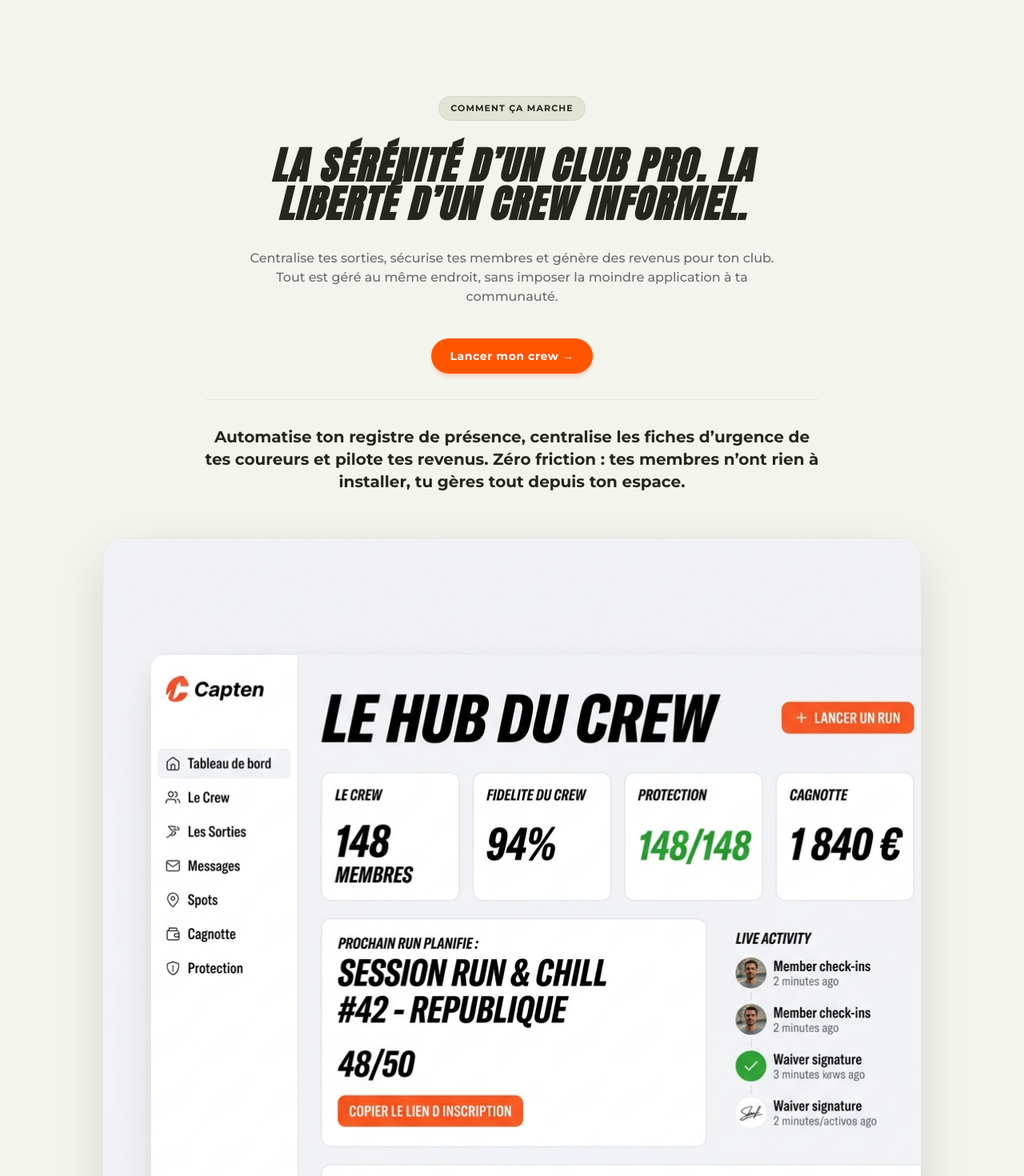
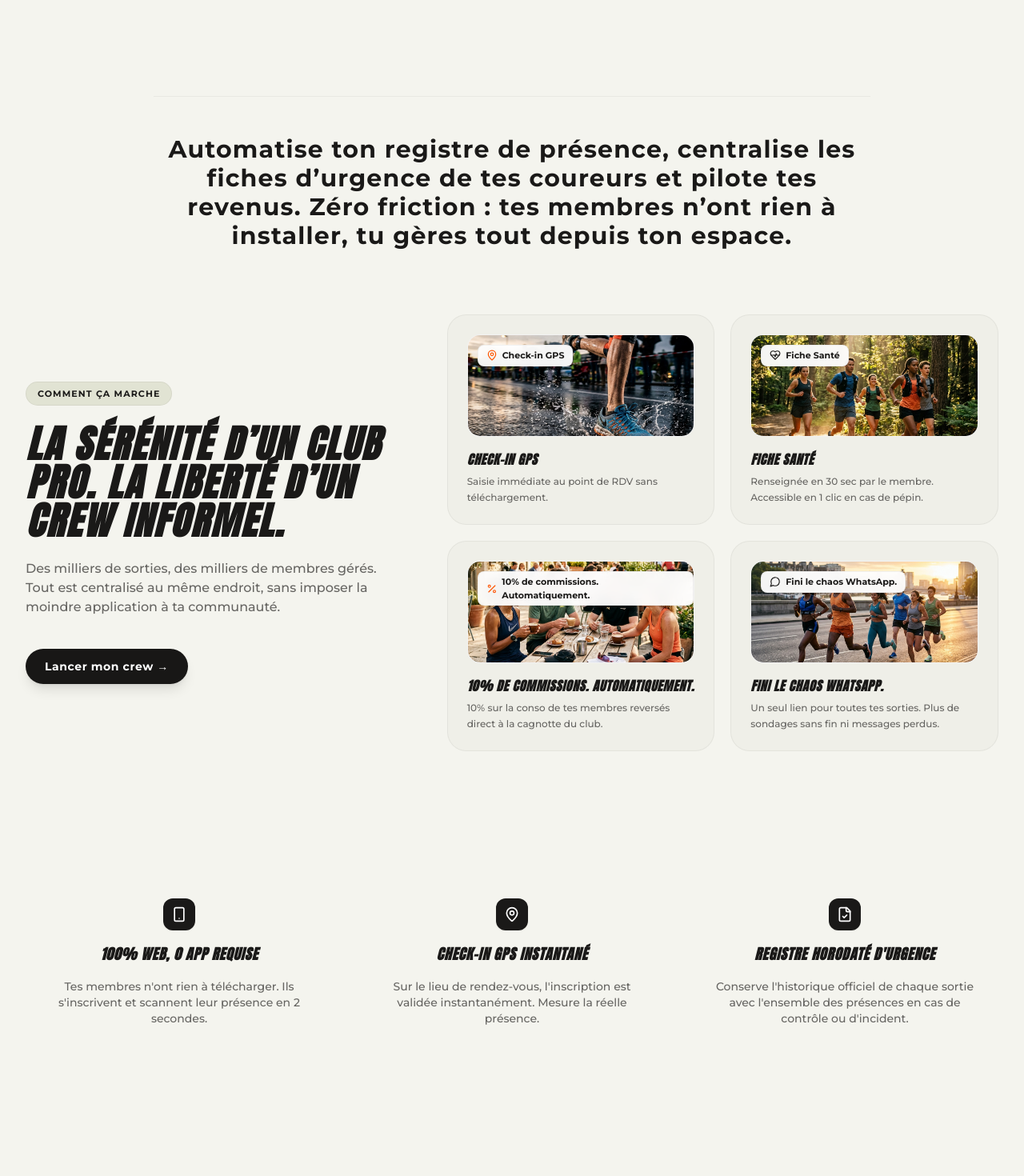
Before and after one commit to cheicknediawara10-crypto/capten, a Next.js app: page / in a window 1280 px wide. Shown: the part 1100-2570 px from the top of the page at 80% size. Built offline with nearby package versions, Linux system fonts and the light colour scheme; no server answers.

Commit message:
refactor(landing): restore exact 1:1 section layout matching reference screenshot with Bento split grid and 3 icon features

```diff
--- a/src/components/landing/Comparison.tsx
+++ b/src/components/landing/Comparison.tsx
@@ -70,12 +70,11 @@ export function Comparison() {
             >
               {/* Header Logo */}
               <div className="flex items-center gap-2 pb-3 border-b border-white/10">
-                <div className="w-6 h-6 rounded-lg bg-[#FF5500] flex items-center justify-center">
-                  <Zap className="w-3.5 h-3.5 fill-white" />
-                </div>
-                <span className="font-extrabold text-sm text-white tracking-wider">
-                  CAPTEN
-                </span>
+                <img
+                  src="/logo.png"
+                  alt="CAPTEN"
+                  className="h-5 w-auto object-contain brightness-0 invert"
+                />
               </div>
 
               {/* 7 Checkmark Items */}
--- a/src/components/landing/Explanation.tsx
+++ b/src/components/landing/Explanation.tsx
@@ -3,48 +3,121 @@
 import React from "react";
 import { Container } from "./Container";
 import { Button } from "./Button";
+import { MapPin, HeartPulse, Percent, MessageCircle } from "lucide-react";
+import { motion } from "framer-motion";
 
 export function Explanation() {
+  const bentoCards = [
+    {
+      icon: MapPin,
+      bgColor: "bg-[#FDF6F0]",
+      accentColor: "text-[#FF5500]",
+      badge: "Check-in GPS",
+      title: "Check-in GPS",
+      desc: "Saisie immédiate au point de RDV sans téléchargement.",
+      img: "/assets/running_action.png"
+    },
+    {
+      icon: HeartPulse,
+      bgColor: "bg-[#F4F3ED]",
+      accentColor: "text-[#1A1918]",
+      badge: "Fiche Santé",
+      title: "Fiche Santé",
+      desc: "Renseignée en 30 sec par le membre. Accessible en 1 clic en cas de pépin.",
+      img: "/assets/runners_trail.png"
+    },
+    {
+      icon: Percent,
+      bgColor: "bg-[#FFF8F4]",
+      accentColor: "text-[#FF5500]",
+      badge: "Cagnotte",
+      title: "10% de commissions. Automatiquement.",
+      desc: "10% sur la conso de tes membres reversés direct à la cagnotte du club.",
+      img: "/assets/runners_social.png"
+    },
+    {
+      icon: MessageCircle,
+      bgColor: "bg-[#F4F3ED]",
+      accentColor: "text-[#1A1918]",
+      badge: "WhatsApp",
+      title: "Fini le chaos WhatsApp.",
+      desc: "Un seul lien pour toutes tes sorties. Plus de sondages sans fin ni messages perdus.",
+      img: "/assets/hero_runners.png"
+    }
+  ];
+
   return (
-    <section className="py-16 md:py-24 text-center">
-      <Container className="max-w-4xl mx-auto space-y-8">
+    <section className="py-16 md:py-24">
+      <Container className="max-w-6xl mx-auto space-y-20">
 
-        {/* Badge */}
-        <div className="inline-block text-[11px] font-bold uppercase tracking-widest text-[#25261D] bg-[#E1E3D3] px-3.5 py-1.5 rounded-full border border-black/5">
+        {/* Statement Paragraph (Centered) */}
+        <div className="max-w-4xl mx-auto text-center border-t border-black/5 pt-12">
+          <p className="text-xl sm:text-3xl font-extrabold text-[#1A1918] leading-[1.25] tracking-tight">
+            Automatise ton registre de présence, centralise les fiches d’urgence de tes coureurs et pilote tes revenus. Zéro friction : tes membres n’ont rien à installer, tu gères tout depuis ton espace.
+          </p>
+        </div>
+
+        {/* Comment ça marche - Split Bento Grid */}
+        <div className="grid grid-cols-1 lg:grid-cols-12 gap-12 items-center">
+
+          {/* Left Column (Sticky Text & CTA) */}
+          <div className="lg:col-span-5 space-y-6 text-left">
+            <div className="inline-block text-[11px] font-extrabold uppercase tracking-widest text-[#1A1918] bg-[#E1E3D3] px-3.5 py-1.5 rounded-full border border-black/5">
               COMMENT ÇA MARCHE
             </div>
 
-        {/* H2 Title */}
-        <h2 className="font-extrabold text-3xl sm:text-5xl text-[#25261D] leading-[1.12] tracking-tight max-w-2xl mx-auto">
+            <h2 className="font-extrabold text-3xl sm:text-5xl text-[#1A1918] leading-[1.12] tracking-tight">
               La sérénité d’un club pro. La liberté d’un crew informel.
             </h2>
 
-        {/* Subtitle */}
-        <p className="text-sm sm:text-base text-[#6B6A6A] font-medium max-w-2xl mx-auto leading-relaxed">
-          Centralise tes sorties, sécurise tes membres et génère des revenus pour ton club. Tout est géré au même endroit, sans imposer la moindre application à ta communauté.
+            <p className="text-sm sm:text-base text-[#666562] font-medium leading-relaxed">
+              Des milliers de sorties, des milliers de membres gérés. Tout est centralisé au même endroit, sans imposer la moindre application à ta communauté.
             </p>
 
-        {/* Button */}
-        <div className="pt-2">
-          <Button href="/login?mode=signup" variant="primary" size="md">
-            <span>Lancer mon crew →</span>
+            <div className="pt-4">
+              <Button href="/login?mode=signup" variant="dark" size="md">
+                Lancer mon crew →
               </Button>
             </div>
+          </div>
 
-        {/* Big Text Paragraph */}
-        <p className="text-base sm:text-xl font-bold text-[#25261D] leading-relaxed max-w-3xl mx-auto pt-8 border-t border-black/5">
-          Automatise ton registre de présence, centralise les fiches d’urgence de tes coureurs et pilote tes revenus. Zéro friction : tes membres n’ont rien à installer, tu gères tout depuis ton espace.
+          {/* Right Column (2x2 Bento Cards Grid) */}
+          <div className="lg:col-span-7 grid grid-cols-1 sm:grid-cols-2 gap-5">
+            {bentoCards.map((card, idx) => (
+              <motion.div
+                key={idx}
+                initial={{ opacity: 0, y: 20 }}
+                whileInView={{ opacity: 1, y: 0 }}
+                viewport={{ once: true }}
+                transition={{ duration: 0.4, delay: idx * 0.1 }}
+                className="bg-[#EFEFE8] rounded-[24px] p-6 space-y-4 border border-black/5 flex flex-col justify-between hover:shadow-md transition-shadow duration-200"
+              >
+                {/* Thumbnail / Image Card */}
+                <div className="h-32 w-full rounded-2xl overflow-hidden relative bg-white border border-black/5 shadow-inner">
+                  <img
+                    src={card.img}
+                    alt={card.title}
+                    className="w-full h-full object-cover"
+                  />
+                  <div className="absolute top-3 left-3 bg-white/95 backdrop-blur px-2.5 py-1 rounded-lg border border-black/5 text-[11px] font-extrabold text-[#1A1918] flex items-center gap-1.5 shadow-sm">
+                    <card.icon className={`w-3.5 h-3.5 ${card.accentColor}`} />
+                    <span>{card.title}</span>
+                  </div>
+                </div>
+
+                {/* Card Content */}
+                <div className="space-y-1.5 text-left">
+                  <h3 className="font-extrabold text-base text-[#1A1918] tracking-tight">
+                    {card.title}
+                  </h3>
+                  <p className="text-xs text-[#666562] font-medium leading-relaxed">
+                    {card.desc}
                   </p>
+                </div>
+              </motion.div>
+            ))}
+          </div>
 
-        {/* High Impact Dashboard Mockup Showcase */}
-        <div className="pt-6">
-          <div className="relative mx-auto max-w-5xl rounded-[28px] overflow-hidden border border-black/10 shadow-[0_25px_65px_rgba(0,0,0,0.12)] bg-white">
-            <img
-              src="/dashboard-preview.png"
-              alt="CAPTEN SaaS Hub & Dashboard Preview"
-              className="w-full h-auto object-cover rounded-[28px]"
-            />
-          </div>
         </div>
 
       </Container>
--- a/src/components/landing/Features.tsx
+++ b/src/components/landing/Features.tsx
@@ -3,29 +3,29 @@
 import React from "react";
 import { motion } from "framer-motion";
 import { Container } from "./Container";
-import { Coffee, MapPin, HeartPulse } from "lucide-react";
+import { Smartphone, MapPin, FileCheck } from "lucide-react";
 
 export function Features() {
   const featuresList = [
     {
-      icon: Coffee,
-      title: "10 % de commission Automatiquement",
-      desc: "10 % de commission reversés à ton crew sur chaque conso payée chez vos partenaires."
+      icon: Smartphone,
+      title: "100% Web, 0 app requise",
+      desc: "Tes membres n'ont rien à télécharger. Ils s'inscrivent et scannent leur présence en 2 secondes."
     },
     {
       icon: MapPin,
       title: "Check-in GPS instantané",
-      desc: "Valide les présences réelles au point de rendez-vous et mesure l'engagement de ton crew sortie après sortie."
+      desc: "Sur le lieu de rendez-vous, l'inscription est validée instantanément. Mesure la réelle présence."
     },
     {
-      icon: HeartPulse,
-      title: "Fiche Santé",
-      desc: "Chaque membre renseigne son contact prioritaire et ses infos médicales en 30 secondes."
+      icon: FileCheck,
+      title: "Registre horodaté d'urgence",
+      desc: "Conserve l'historique officiel de chaque sortie avec l'ensemble des présences en cas de contrôle ou d'incident."
     }
   ];
 
   return (
-    <section id="features" className="pb-20 md:pb-28">
+    <section id="features" className="py-12 md:py-16">
       <Container className="max-w-5xl mx-auto">
         <div className="grid grid-cols-1 md:grid-cols-3 gap-8 text-center">
           {featuresList.map((f, idx) => (
@@ -35,15 +35,16 @@ export function Features() {
               whileInView={{ opacity: 1, y: 0 }}
               viewport={{ once: true }}
               transition={{ duration: 0.4, delay: idx * 0.1 }}
-              className="space-y-3 p-6 rounded-[24px]"
+              className="space-y-4 p-6 rounded-[24px]"
             >
-              <div className="w-12 h-12 mx-auto mb-3 rounded-2xl bg-[#E1E3D3] border border-black/5 flex items-center justify-center text-[#FF5500]">
-                <f.icon className="w-5 h-5 stroke-[2.5]" />
+              {/* Dark Square Icon Pill */}
+              <div className="w-10 h-10 mx-auto rounded-xl bg-[#1A1918] text-white flex items-center justify-center shadow-sm">
+                <f.icon className="w-5 h-5 stroke-[2]" />
               </div>
-              <h4 className="font-extrabold text-lg text-[#25261D] tracking-tight leading-snug">
+              <h3 className="font-extrabold text-base sm:text-lg text-[#1A1918] tracking-tight leading-snug">
                 {f.title}
-              </h4>
-              <p className="text-xs sm:text-sm text-[#6B6A6A] font-medium leading-relaxed">
+              </h3>
+              <p className="text-xs sm:text-sm text-[#666562] font-medium leading-relaxed">
                 {f.desc}
               </p>
             </motion.div>
```
Lines whose indentation alone changed are shown as unchanged.
